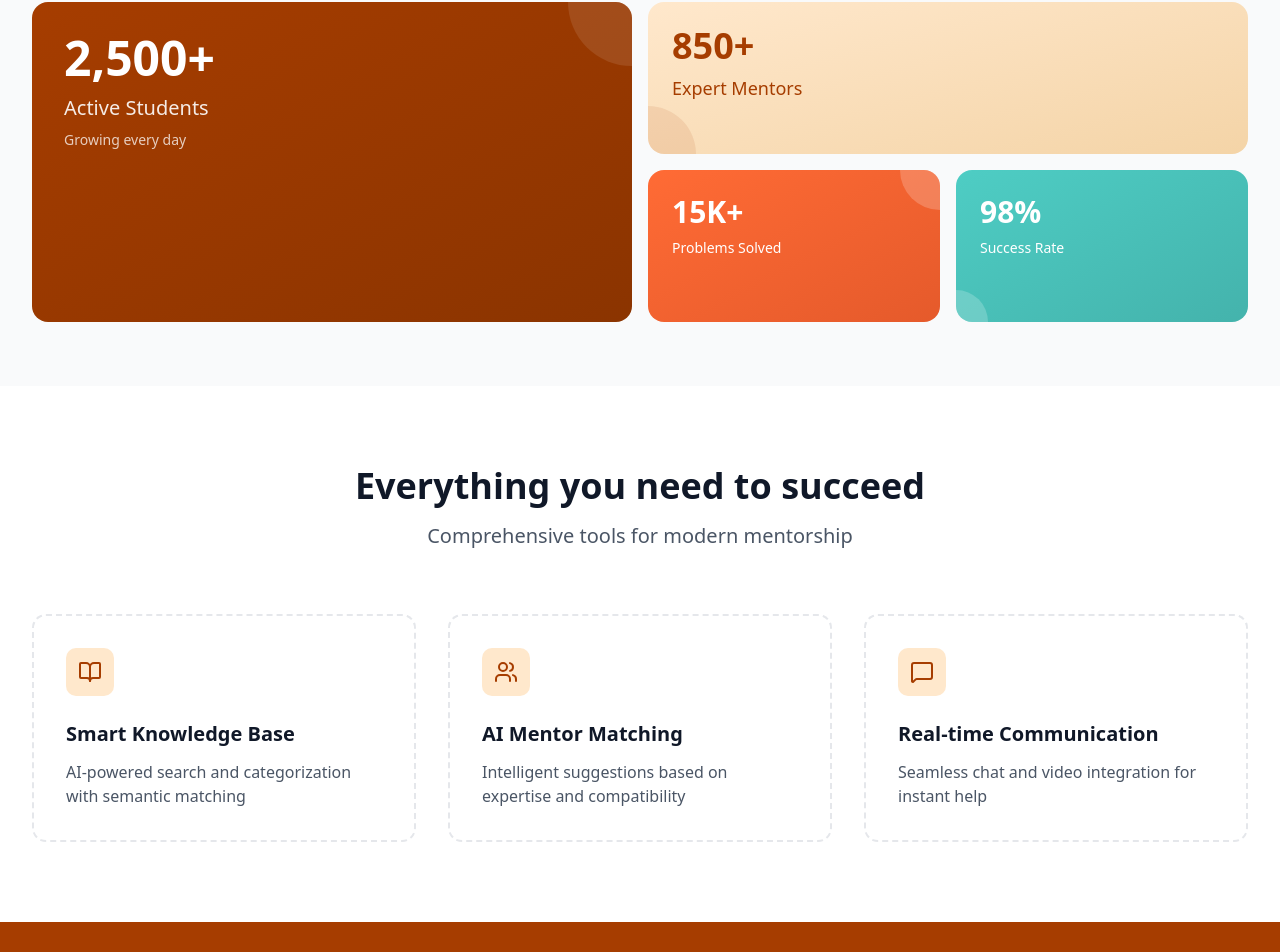
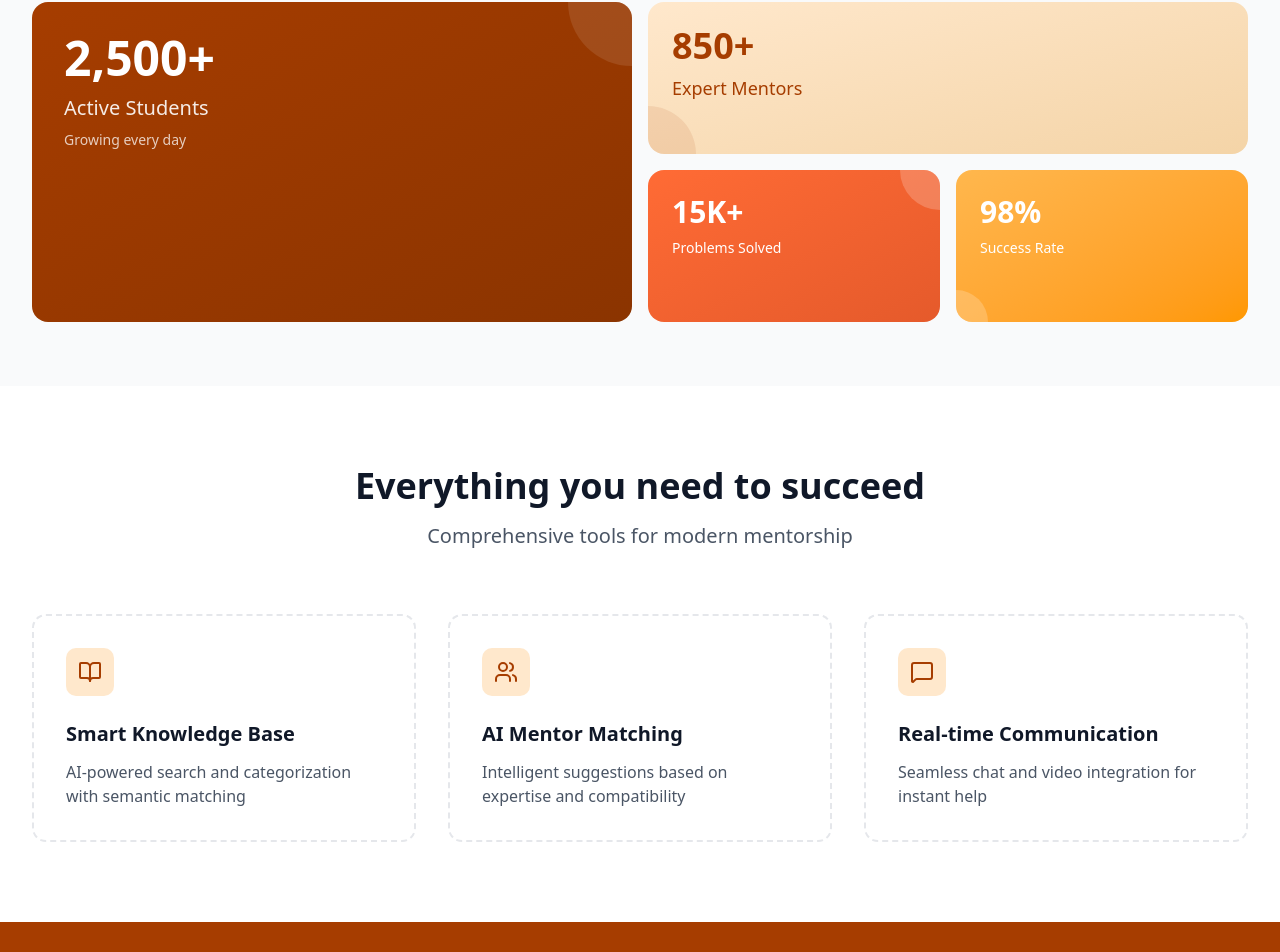
Before and after one commit to Hacktastic-Labs/HackArena, a Next.js app: page / in a window 1280 px wide. Shown: the part 737-1689 px from the top of the page. Built offline with nearby package versions, Linux system fonts and the light colour scheme.

Commit message:
Update 98% success rate box color to lighter kesari gradient

```diff
--- a/app/page.tsx
+++ b/app/page.tsx
@@ -185,7 +185,7 @@ export default function HomePage() {
             </div>
 
             {/* Bottom right - Success Rate */}
-            <div className="bg-gradient-to-br from-[#4ECDC4] to-[#44B3AC] rounded-2xl p-6 text-white relative overflow-hidden">
+            <div className="bg-gradient-to-br from-[#FFB74D] to-[#FF9800] rounded-2xl p-6 text-white relative overflow-hidden">
               <div className="absolute bottom-0 left-0 w-16 h-16 bg-white/20 rounded-full translate-y-8 -translate-x-8"></div>
               <div className="relative z-10">
                 <div className="text-3xl font-black mb-2">98%</div>
```
